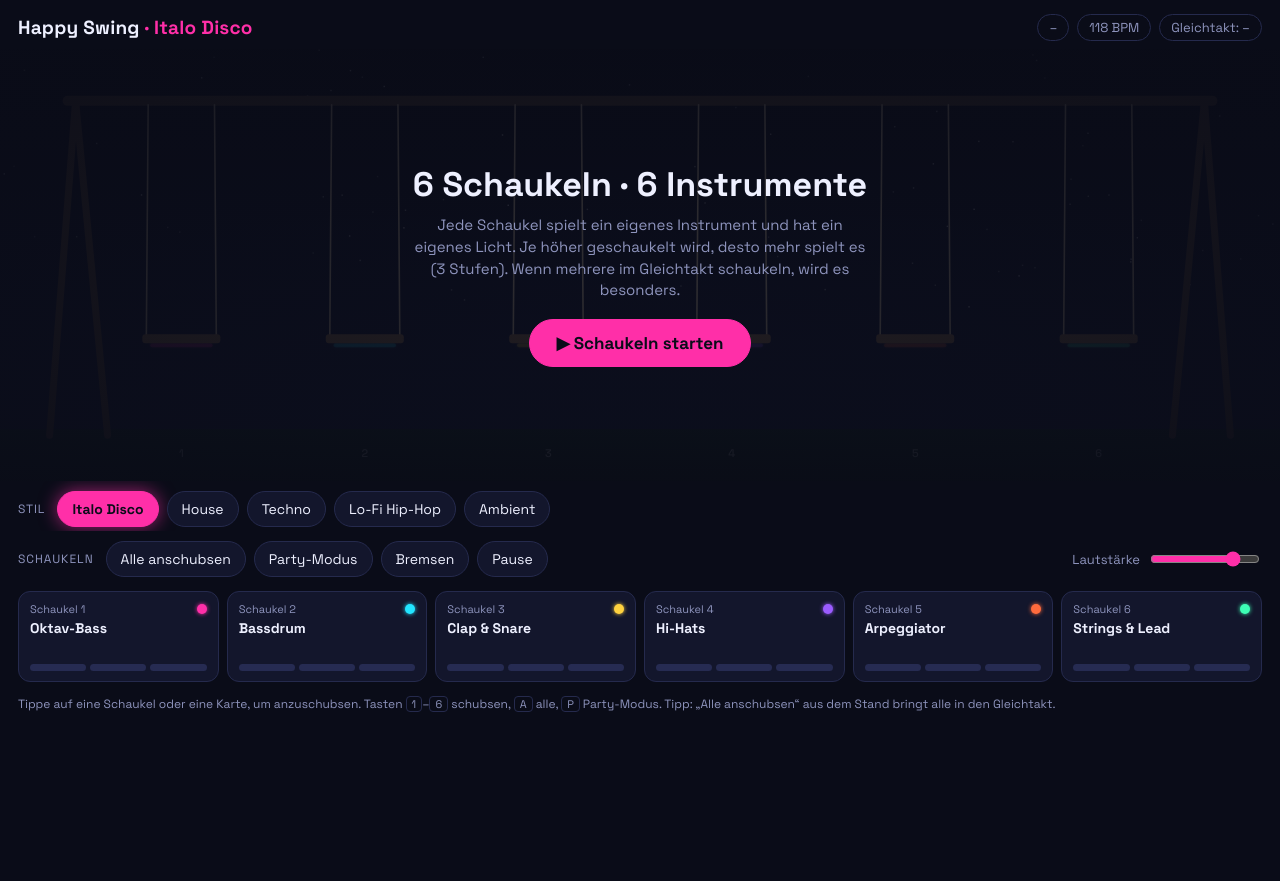
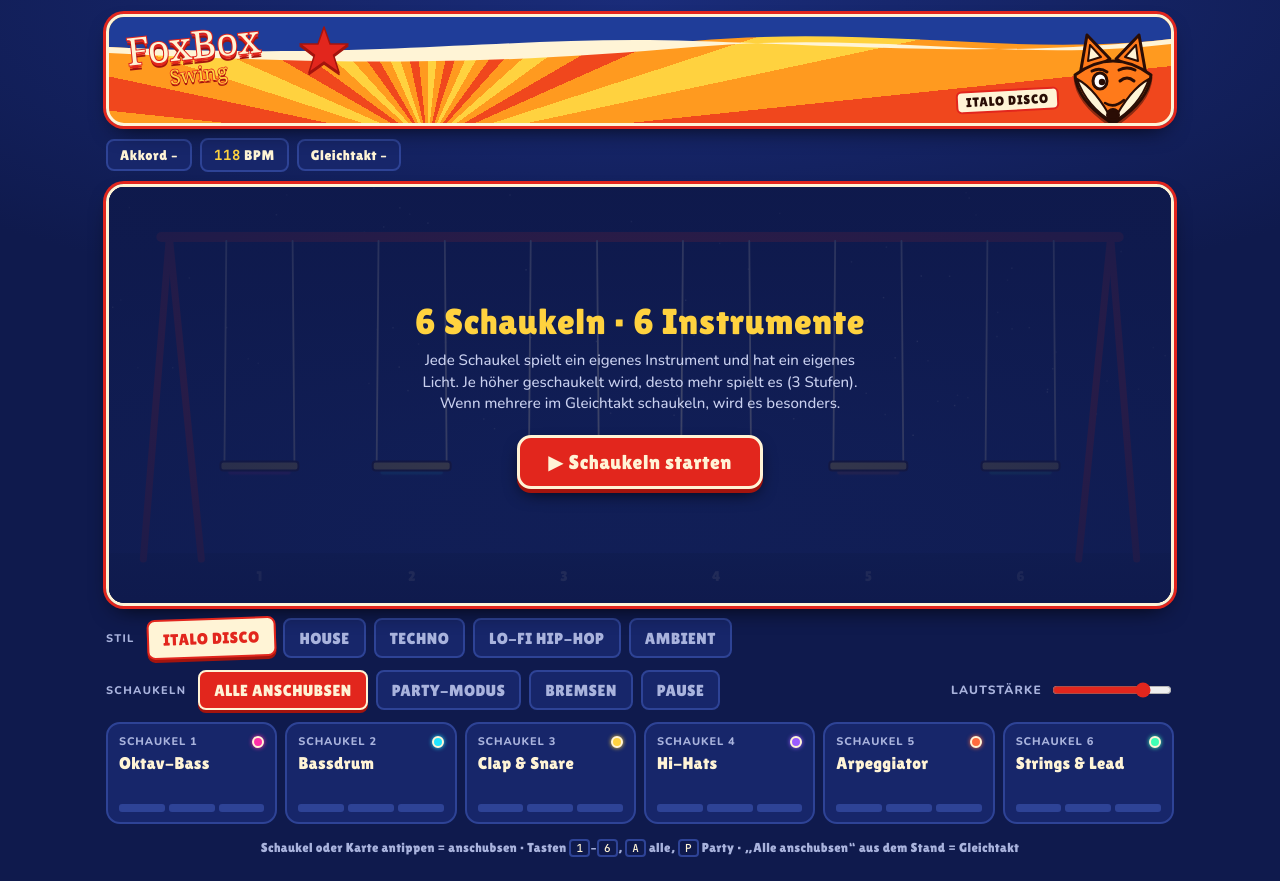
Before and after one commit to joemoe/foxbox-swing, a plain HTML site: page index.html in a window 1280 px wide. Before the commit the page ends 800 px from the top, so only its background shows below. Drawn offline with nearby package versions, Linux system fonts and the light colour scheme; animation ran at ten frames a second; a web font is replaced by a local one.

Commit message:
FoxBox Swing: FoxBox-Look (Kaugummiautomat-Banner, Fuchs, Schilder)
Co-Authored-By: Claude Opus 5.5 <noreply@anthropic.com>
Claude-Session: https://claude.ai/code/session_01KYwPx7grNAYHkLxAuUrz1f

```diff
--- a/index.html
+++ b/index.html
@@ -3,57 +3,107 @@
 <head>
 <meta charset="utf-8">
 <meta name="viewport" content="width=device-width, initial-scale=1">
-<title>Happy Swing – Schaukel-Simulator</title>
+<title>FoxBox Swing</title>
 <link rel="preconnect" href="https://fonts.googleapis.com">
-<link href="https://fonts.googleapis.com/css2?family=Space+Grotesk:wght@400;500;700&display=swap" rel="stylesheet">
+<link rel="stylesheet" href="https://fonts.googleapis.com/css2?family=Shrikhand&family=Lilita+One&family=Nunito:wght@500;700;800;900&family=JetBrains+Mono:wght@500;700&display=swap">
 <style>
-:root{--bg:#0a0c18;--panel:#13162c;--line:#252a4d;--text:#eef0ff;--mut:#8e94bd;--acc:#ff2fa8}
+/* FoxBox skin: Kaugummiautomat — royal-blue body, sunburst yellow/orange/red, cream label plates with red rims */
+:root{
+  --bg:#0f1a4d; --panel:#17266a; --panel2:#203382; --line:#2e4396;
+  --ink:#fff4d6; --muted:#a9b3dd; --fox:#ff7a1a; --glow:#ffd23f; --red:#e2261d; --redd:#a3140e; --dark:#2a0d05;
+  --sun1:#ffd23f; --sun2:#ff9a1f; --sun3:#f0471d;
+  --f-logo:"Shrikhand","Cooper Black",Georgia,serif;
+  --f-display:"Lilita One","Arial Rounded MT Bold","Arial Black",system-ui,sans-serif;
+  --f-ui:"Nunito",system-ui,-apple-system,"Segoe UI",sans-serif;
+  --f-num:"JetBrains Mono",ui-monospace,"SF Mono",Menlo,monospace;
+  color-scheme:dark;
+}
 *{box-sizing:border-box}
-html,body{margin:0;background:var(--bg);color:var(--text);font-family:'Space Grotesk',system-ui,sans-serif}
-header{display:flex;align-items:center;justify-content:space-between;padding:14px 18px 8px;gap:12px;flex-wrap:wrap}
-h1{font-size:19px;margin:0;font-weight:700;letter-spacing:.01em}
-h1 span{color:var(--acc);transition:color .4s}
-.status{display:flex;gap:8px;align-items:center;font-size:13px;color:var(--mut);flex-wrap:wrap}
-.pill{padding:4px 11px;border:1px solid var(--line);border-radius:999px;white-space:nowrap}
+html,body{margin:0;background:var(--bg);color:var(--ink)}
+body{font-family:var(--f-ui);background:var(--bg) radial-gradient(120% 60% at 50% 0%,#1a2c7a 0%,var(--bg) 60%) no-repeat;-webkit-tap-highlight-color:transparent}
+#app{max-width:1100px;margin:0 auto;display:flex;flex-direction:column;gap:12px;padding:14px max(16px,env(safe-area-inset-left,0px)) 22px}
+button{font:inherit;color:inherit;background:none;border:0;cursor:pointer;touch-action:manipulation}
+button:focus-visible{outline:2px solid var(--glow);outline-offset:2px}
+
+/* banner */
+.banner{position:relative;height:112px;border-radius:18px;overflow:hidden;border:3px solid var(--ink);box-shadow:0 0 0 3px var(--red),0 10px 24px -10px #000;
+  background:repeating-conic-gradient(from 0deg at 30% 120%,var(--sun1) 0deg 6deg,var(--sun2) 6deg 12deg,var(--sun3) 12deg 18deg,var(--sun2) 18deg 24deg)}
+.banner .wave{position:absolute;left:0;right:0;top:0;width:100%;height:46px}
+.banner .star{position:absolute;left:190px;top:8px;width:50px;height:50px;filter:drop-shadow(0 2px 0 var(--redd))}
+.banner .logo{position:absolute;left:16px;top:18px;line-height:.85;transform:rotate(-6deg);transform-origin:left top}
+.banner .logo b{display:block;font-family:var(--f-logo);font-weight:400;font-size:38px;color:var(--ink);-webkit-text-stroke:2px var(--red);paint-order:stroke fill;text-shadow:0 3px 0 var(--red),0 5px 0 var(--redd)}
+.banner .logo small{display:block;margin:6px 0 0 40px;font-family:var(--f-logo);font-size:20px;color:var(--glow);-webkit-text-stroke:1.5px var(--red);paint-order:stroke fill;text-shadow:0 2px 0 var(--redd)}
+.banner .fox{position:absolute;right:8px;bottom:-6px;width:100px;height:100px;filter:drop-shadow(0 3px 0 rgba(42,13,5,.5))}
+.banner .tag{position:absolute;right:112px;bottom:11px;font-family:var(--f-display);font-size:13px;letter-spacing:.06em;color:var(--dark);text-transform:uppercase;background:var(--ink);border:2px solid var(--red);border-radius:6px;padding:2px 8px;transform:rotate(-3deg)}
+
+/* status */
+.status{display:flex;gap:8px;align-items:center;flex-wrap:wrap}
+.pill{font-family:var(--f-display);font-size:14px;letter-spacing:.04em;padding:6px 12px;border-radius:8px;background:var(--panel);border:2px solid var(--line);white-space:nowrap}
+.pill b{font-family:var(--f-num);color:var(--glow);font-weight:700}
 .sync{transition:all .2s}
-.sync.on{background:#fff;color:#0a0c18;border-color:#fff;box-shadow:0 0 22px #ffffffaa;font-weight:700}
-#stage{position:relative}
-canvas{display:block;width:100%;height:54vh;min-height:300px;max-height:560px;touch-action:manipulation;cursor:pointer}
-.bar{display:flex;gap:8px;padding:10px 18px 4px;overflow-x:auto;align-items:center;flex-wrap:wrap}
-.label{font-size:12px;color:var(--mut);margin-right:4px;text-transform:uppercase;letter-spacing:.08em}
-button{font-family:inherit;font-size:14px;color:var(--text);background:var(--panel);border:1px solid var(--line);border-radius:999px;padding:8px 14px;cursor:pointer;transition:all .15s;white-space:nowrap}
-button:hover{border-color:#4a518a}
-button.on{background:var(--acc);border-color:var(--acc);color:#0a0c18;font-weight:700}
-.chip.on{box-shadow:0 0 18px color-mix(in srgb,var(--acc) 60%,transparent)}
-.vol{display:flex;align-items:center;gap:8px;font-size:13px;color:var(--mut);margin-left:auto}
-input[type=range]{accent-color:var(--acc);width:110px}
-.seats{display:grid;grid-template-columns:repeat(6,1fr);gap:8px;padding:10px 18px 14px}
-@media(max-width:760px){.seats{grid-template-columns:repeat(3,1fr)}.vol{margin-left:0}}
-.seat{background:var(--panel);border:1px solid var(--line);border-radius:12px;padding:10px 11px;cursor:pointer;user-select:none;transition:border-color .15s,transform .08s;position:relative;overflow:hidden}
+.sync.on{background:var(--ink);color:var(--red);border-color:var(--red);box-shadow:0 3px 0 var(--redd);transform:rotate(-2deg)}
+
+/* stage */
+#stage{position:relative;border-radius:18px;overflow:hidden;border:3px solid var(--ink);box-shadow:0 0 0 3px var(--red),0 10px 24px -10px #000}
+canvas{display:block;width:100%;height:52vh;min-height:300px;max-height:540px;touch-action:manipulation;cursor:pointer}
+#overlay{position:absolute;inset:0;display:grid;place-items:center;background:radial-gradient(ellipse at center,#0f1a4dcc,#0f1a4df2);text-align:center;padding:20px}
+#overlay h2{font-family:var(--f-display);font-weight:400;font-size:clamp(24px,4vw,36px);color:var(--glow);margin:0 0 8px;letter-spacing:.02em}
+#overlay p{color:#c9d0ef;max-width:470px;margin:0 auto 20px;line-height:1.45;font-size:15px}
+.big{font-family:var(--f-display);font-size:20px;letter-spacing:.03em;padding:12px 28px;border-radius:14px;background:var(--red);border:3px solid var(--ink);color:var(--ink);box-shadow:0 4px 0 var(--redd),0 8px 18px -6px #000}
+.big:active{transform:translateY(2px);box-shadow:0 2px 0 var(--redd)}
+
+/* rows */
+.row{display:flex;gap:8px;align-items:center;flex-wrap:wrap}
+.label{font-family:var(--f-ui);font-size:11px;font-weight:800;color:var(--muted);text-transform:uppercase;letter-spacing:.12em;margin-right:4px}
+.chip{height:40px;padding:0 14px;border-radius:8px;background:var(--panel);border:2px solid var(--line);font-family:var(--f-display);font-size:16px;letter-spacing:.03em;text-transform:uppercase;color:var(--muted);white-space:nowrap;transition:transform .1s}
+.chip:hover{color:var(--ink)}
+.chip.on{background:var(--ink);color:var(--red);border-color:var(--red);box-shadow:0 3px 0 var(--redd);transform:rotate(-2deg)}
+.chip.acc{background:var(--red);border-color:var(--ink);color:var(--ink);box-shadow:0 3px 0 var(--redd)}
+.chip.acc:active{transform:translateY(2px);box-shadow:0 1px 0 var(--redd)}
+.vol{display:flex;align-items:center;gap:8px;font-size:12px;font-weight:800;color:var(--muted);margin-left:auto;text-transform:uppercase;letter-spacing:.1em}
+input[type=range]{accent-color:var(--red);width:120px}
+
+/* seats */
+.seats{display:grid;grid-template-columns:repeat(6,1fr);gap:8px}
+@media(max-width:760px){.seats{grid-template-columns:repeat(3,1fr)}.vol{margin-left:0}.banner .star{display:none}.banner .tag{right:100px}}
+.seat{background:var(--panel);border:2px solid var(--line);border-radius:14px;padding:10px 11px;cursor:pointer;user-select:none;transition:border-color .15s,transform .08s;position:relative;overflow:hidden}
 .seat:active{transform:scale(.97)}
-.seat .n{font-size:11px;color:var(--mut);display:flex;justify-content:space-between;align-items:center}
-.seat .dot{width:10px;height:10px;border-radius:50%;background:var(--c);box-shadow:0 0 0 transparent;transition:box-shadow .1s}
-.seat .r{font-weight:600;font-size:14px;margin:4px 0 9px;min-height:2.5em;line-height:1.25}
+.seat .n{font-size:11px;font-weight:800;color:var(--muted);display:flex;justify-content:space-between;align-items:center;text-transform:uppercase;letter-spacing:.08em}
+.seat .dot{width:12px;height:12px;border-radius:50%;background:var(--c);border:2px solid var(--ink)}
+.seat .r{font-family:var(--f-display);font-size:17px;letter-spacing:.02em;margin:5px 0 9px;min-height:2.4em;line-height:1.15}
 .meter{display:flex;gap:4px}
-.meter i{flex:1;height:7px;border-radius:4px;background:#262b52;transition:background .15s}
-.meter i.f{background:var(--c)}
-.hint{font-size:12px;color:var(--mut);padding:0 18px 18px}
-kbd{font-family:inherit;border:1px solid var(--line);border-radius:4px;padding:0 5px;font-size:11px}
-#overlay{position:absolute;inset:0;display:grid;place-items:center;background:radial-gradient(ellipse at center,#0a0c18cc,#0a0c18f2);text-align:center;padding:20px}
-#overlay h2{font-size:clamp(22px,4vw,34px);margin:0 0 8px}
-#overlay p{color:var(--mut);max-width:460px;margin:0 auto 18px;line-height:1.45;font-size:15px}
-#overlay button{font-size:17px;padding:12px 26px;background:var(--acc);border-color:var(--acc);color:#0a0c18;font-weight:700}
+.meter i{flex:1;height:8px;border-radius:3px;background:var(--line);transition:background .15s}
+.meter i.f{background:var(--c);box-shadow:0 0 8px -1px var(--c)}
+.foot{font-family:var(--f-display);font-size:13px;letter-spacing:.03em;color:var(--muted);text-align:center;line-height:1.6;margin:2px 0 0}
+kbd{font-family:var(--f-num);border:2px solid var(--line);border-radius:4px;padding:0 5px;font-size:11px;color:var(--ink)}
 </style>
 </head>
 <body>
-<header>
-  <h1>Happy Swing <span id="styleName">· Italo Disco</span></h1>
+<div id="app">
+  <div class="banner" aria-label="FoxBox Swing">
+    <svg class="wave" viewBox="0 0 400 46" preserveAspectRatio="none" aria-hidden="true"><path d="M0 0H400V22C340 40 290 8 220 24S100 44 0 30Z" fill="#1f3d99"/><path d="M0 30C100 44 150 18 220 24S340 40 400 22V27C340 46 290 14 220 30S100 50 0 36Z" fill="#fff4d6"/></svg>
+    <svg class="star" viewBox="0 0 100 100" aria-hidden="true"><path d="M50 4 L62 38 L98 38 L69 60 L80 95 L50 74 L20 95 L31 60 L2 38 L38 38 Z" fill="#e2261d" stroke="#a3140e" stroke-width="3" stroke-linejoin="round"/></svg>
+    <div class="logo"><b>FoxBox</b><small>Swing</small></div>
+    <span class="tag" id="styleName">Italo Disco</span>
+    <svg class="fox" viewBox="0 0 100 100" aria-hidden="true">
+      <g stroke="#2a0d05" stroke-width="3" stroke-linejoin="round" stroke-linecap="round">
+        <path d="M17 46 L24 6 L47 30 Z" fill="#ff7a1a"/><path d="M83 46 L76 6 L53 30 Z" fill="#ff7a1a"/>
+        <path d="M25 32 L27 16 L38 28 Z" fill="#fff4d6" stroke-width="2"/><path d="M75 32 L73 16 L62 28 Z" fill="#fff4d6" stroke-width="2"/>
+        <path d="M12 46 Q50 18 88 46 Q86 72 50 95 Q14 72 12 46 Z" fill="#ff7a1a"/>
+        <path d="M14 50 Q33 60 50 93 Q24 78 14 50 Z" fill="#fff4d6" stroke-width="2"/><path d="M86 50 Q67 60 50 93 Q76 78 86 50 Z" fill="#fff4d6" stroke-width="2"/>
+        <ellipse cx="37" cy="52" rx="7" ry="8" fill="#fff"/><circle cx="39" cy="53" r="3.2" fill="#2a0d05" stroke="none"/>
+        <path d="M29 42 Q37 38 44 43" fill="none"/>
+        <path d="M57 52 Q64 46 71 52" fill="none"/><path d="M56 41 Q64 37 72 41" fill="none"/>
+        <path d="M42 74 Q51 80 61 71" fill="none" stroke-width="2.5"/>
+        <circle cx="50" cy="86" r="5.5" fill="#2a0d05"/>
+      </g></svg>
+  </div>
+
   <div class="status">
-    <span class="pill" id="chordPill">–</span>
-    <span class="pill" id="bpmPill">118 BPM</span>
-    <span class="pill sync" id="syncPill">Gleichtakt: –</span>
+    <span class="pill" id="chordPill">Akkord –</span>
+    <span class="pill" id="bpmPill"><b>118</b> BPM</span>
+    <span class="pill sync" id="syncPill">Gleichtakt –</span>
   </div>
-</header>
 
   <div id="stage">
     <canvas id="cv"></canvas>
@@ -61,22 +111,23 @@ kbd{font-family:inherit;border:1px solid var(--line);border-radius:4px;padding:0
       <div>
         <h2>6 Schaukeln · 6 Instrumente</h2>
         <p>Jede Schaukel spielt ein eigenes Instrument und hat ein eigenes Licht. Je höher geschaukelt wird, desto mehr spielt es (3 Stufen). Wenn mehrere im Gleichtakt schaukeln, wird es besonders.</p>
-      <button id="startBtn">▶ Schaukeln starten</button>
+        <button class="big" id="startBtn">▶ Schaukeln starten</button>
       </div>
     </div>
   </div>
 
-<div class="bar" id="styleBar"><span class="label">Stil</span></div>
-<div class="bar">
+  <div class="row" id="styleBar"><span class="label">Stil</span></div>
+  <div class="row">
     <span class="label">Schaukeln</span>
-  <button id="pushAll">Alle anschubsen</button>
-  <button id="party">Party-Modus</button>
-  <button id="brake">Bremsen</button>
-  <button id="pause">Pause</button>
+    <button class="chip acc" id="pushAll">Alle anschubsen</button>
+    <button class="chip" id="party">Party-Modus</button>
+    <button class="chip" id="brake">Bremsen</button>
+    <button class="chip" id="pause">Pause</button>
     <label class="vol">Lautstärke <input type="range" id="vol" min="0" max="1" step="0.01" value="0.8"></label>
   </div>
   <div class="seats" id="seats"></div>
-<div class="hint">Tippe auf eine Schaukel oder eine Karte, um anzuschubsen. Tasten <kbd>1</kbd>–<kbd>6</kbd> schubsen, <kbd>A</kbd> alle, <kbd>P</kbd> Party-Modus. Tipp: „Alle anschubsen“ aus dem Stand bringt alle in den Gleichtakt.</div>
+  <p class="foot">Schaukel oder Karte antippen = anschubsen · Tasten <kbd>1</kbd>–<kbd>6</kbd>, <kbd>A</kbd> alle, <kbd>P</kbd> Party · „Alle anschubsen“ aus dem Stand = Gleichtakt</p>
+</div>
 
 <script>
 // ---------- Music theory ----------
@@ -350,9 +401,9 @@ function scheduler(){
 function applyStyle(key){
   style=STYLES[key];
   document.documentElement.style.setProperty('--acc',style.accent);
-  document.getElementById('styleName').textContent='· '+style.name;
-  document.getElementById('bpmPill').textContent=style.bpm+' BPM';
-  document.querySelectorAll('.chip').forEach(b=>b.classList.toggle('on',b.dataset.k===key));
+  document.getElementById('styleName').textContent=style.name;
+  document.getElementById('bpmPill').innerHTML='<b>'+style.bpm+'</b> BPM';
+  document.querySelectorAll('#styleBar .chip').forEach(b=>b.classList.toggle('on',b.dataset.k===key));
   buildSeats();
   if(ac){ delNode.delayTime.setTargetAtTime(60/style.bpm*0.75,ac.currentTime,0.05); }
 }
@@ -395,10 +446,10 @@ function hexA(hex,a){ const n=parseInt(hex.slice(1),16); return `rgba(${n>>16},$
 let syncFlash=0;
 function draw(){
   const {beamY,gy,x0,x1,sp,L}=geo();
-  const sky=g.createLinearGradient(0,0,0,gy); sky.addColorStop(0,'#05060f'); sky.addColorStop(1,'#141a3a');
+  const sky=g.createLinearGradient(0,0,0,gy); sky.addColorStop(0,'#0a1240'); sky.addColorStop(1,'#1f3d99');
   g.fillStyle=sky; g.fillRect(0,0,W,H);
   for(const [sx,sy,b] of stars){ g.fillStyle=`rgba(255,255,255,${0.25+0.5*b*(0.7+0.3*Math.sin(performance.now()/900+b*20))})`; g.fillRect(sx*W,sy*H,1.4,1.4); }
-  const gr=g.createLinearGradient(0,gy,0,H); gr.addColorStop(0,'#0f2a1d'); gr.addColorStop(1,'#07140d'); g.fillStyle=gr; g.fillRect(0,gy,W,H-gy);
+  const gr=g.createLinearGradient(0,gy,0,H); gr.addColorStop(0,'#13306e'); gr.addColorStop(1,'#0f1a4d'); g.fillStyle=gr; g.fillRect(0,gy,W,H-gy);
   // light pools on the grass
   g.globalCompositeOperation='lighter';
   swings.forEach((s,i)=>{ const I=[0,0.22,0.4,0.6][s.lvl]+s.flash*0.7+syncFlash*0.5; if(I<0.02) return;
@@ -408,7 +459,7 @@ function draw(){
     g.save(); g.translate(px,y); g.scale(1,0.28); g.translate(-px,-y); g.fillStyle=rg; g.beginPath(); g.arc(px,y,rx,0,Math.PI*2); g.fill(); g.restore(); });
   g.globalCompositeOperation='source-over';
   // frame
-  g.strokeStyle='#5b4632'; g.lineCap='round';
+  g.strokeStyle='#e2261d'; g.lineCap='round';
   g.lineWidth=7; [[x0-14,x0-40],[x0-14,x0+18],[x1+14,x1+40],[x1+14,x1-18]].forEach(([a,b])=>{g.beginPath();g.moveTo(a,beamY);g.lineTo(b,gy+6);g.stroke();});
   g.lineWidth=10; g.beginPath(); g.moveTo(x0-22,beamY); g.lineTo(x1+22,beamY); g.stroke();
   // swings
@@ -417,17 +468,17 @@ function draw(){
     const sw=Math.min(78,sp*0.56)*sc, half=sw/2, top=Math.min(sp*0.36,half*0.85);
     const I=[0.08,0.3,0.5,0.75][s.lvl]+s.flash*0.6+syncFlash*0.5, col=syncFlash>0.3?'#ffffff':style.colors[i];
     // ropes
-    g.strokeStyle='#c8b89a'; g.lineWidth=1.6;
+    g.strokeStyle='#fff4d6'; g.lineWidth=1.8;
     g.beginPath(); g.moveTo(px-top,beamY+4); g.lineTo(px-half+4,sy); g.moveTo(px+top,beamY+4); g.lineTo(px+half-4,sy); g.stroke();
     // kid
-    if(s.amp>0.08 || (party&&s.kid.on)){ const hy=sy-30*sc; g.fillStyle='#1d2147'; g.strokeStyle='#1d2147'; g.lineWidth=7*sc;
+    if(s.amp>0.08 || (party&&s.kid.on)){ const hy=sy-30*sc; g.fillStyle='#ff7a1a'; g.strokeStyle='#ff7a1a'; g.lineWidth=7*sc;
       g.beginPath(); g.moveTo(px,sy-4); g.lineTo(px,hy+8*sc); g.stroke(); g.beginPath(); g.arc(px,hy,8*sc,0,Math.PI*2); g.fill();
       g.lineWidth=5*sc; g.beginPath(); g.moveTo(px,sy-2); g.lineTo(px+(d>0?14:10)*sc,sy+16*sc); g.stroke(); }
     // seat + light under seat
     g.save(); g.shadowColor=col; g.shadowBlur=30*I*sc; g.fillStyle=hexA(col,0.25+I*0.75);
     g.beginPath(); g.roundRect(px-half*0.8,sy+6*sc,half*1.6,4*sc,2); g.fill(); g.restore();
-    g.fillStyle='#8a6a48'; g.beginPath(); g.roundRect(px-half,sy-3*sc,sw,9*sc,3); g.fill();
-    g.fillStyle='rgba(255,255,255,.5)'; g.font='500 11px "Space Grotesk", sans-serif'; g.textAlign='center'; g.fillText(i+1,px,gy+28);
+    g.fillStyle='#ffd23f'; g.strokeStyle='#2a0d05'; g.lineWidth=2; g.beginPath(); g.roundRect(px-half,sy-3*sc,sw,9*sc,3); g.fill(); g.stroke();
+    g.fillStyle='rgba(255,244,214,.7)'; g.font='14px "Lilita One", sans-serif'; g.textAlign='center'; g.fillText(i+1,px,gy+28);
   });
 }
 let last=performance.now();
@@ -448,8 +499,8 @@ function frame(now){
   seatEls.forEach((e,i)=>{ const s=swings[i]; if(e.lvl!==s.lvl){ e.bars.forEach((b,k)=>b.classList.toggle('f',k<s.lvl)); e.d.style.borderColor=s.lvl?style.colors[i]+'88':''; e.lvl=s.lvl; }
     e.dot.style.boxShadow=`0 0 ${4+s.flash*16}px ${style.colors[i]}`; });
   const sp=document.getElementById('syncPill'); sp.classList.toggle('on',sync.on);
-  sp.textContent=sync.n<2?'Gleichtakt: –':sync.on?'✨ Gleichtakt!':`Gleichtakt ${Math.round(sync.R*100)}%`;
-  if(curChord) document.getElementById('chordPill').textContent='Akkord '+chordName(curChord);
+  sp.textContent=sync.n<2?'Gleichtakt –':sync.on?'★ Gleichtakt!':`Gleichtakt ${Math.round(sync.R*100)}%`;
+  if(curChord) document.getElementById('chordPill').innerHTML='Akkord <b>'+chordName(curChord)+'</b>';
   requestAnimationFrame(frame);
 }
 applyStyle('italo');
```
Also changed, not shown: 1 other file. Lines whose indentation alone changed are shown as unchanged.
